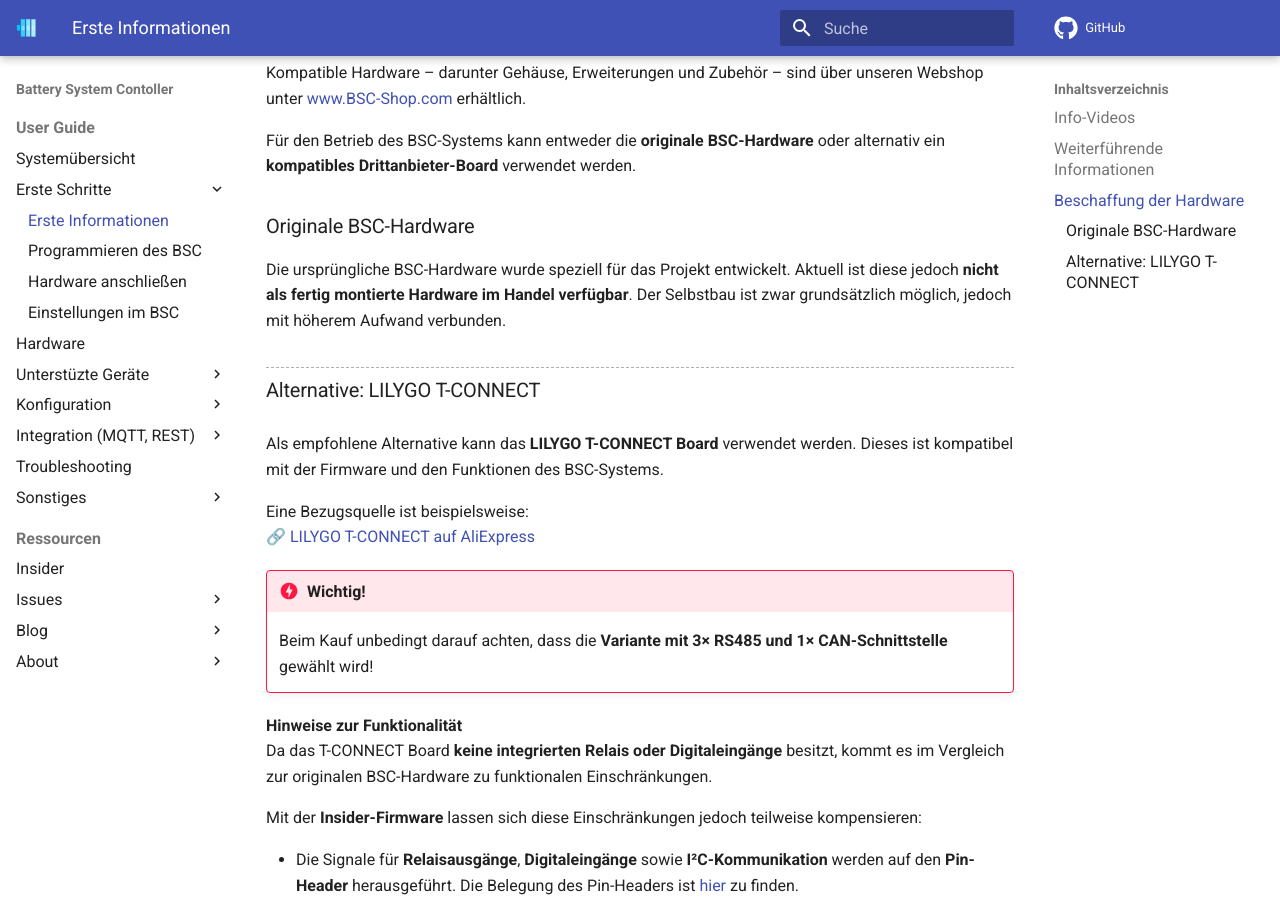
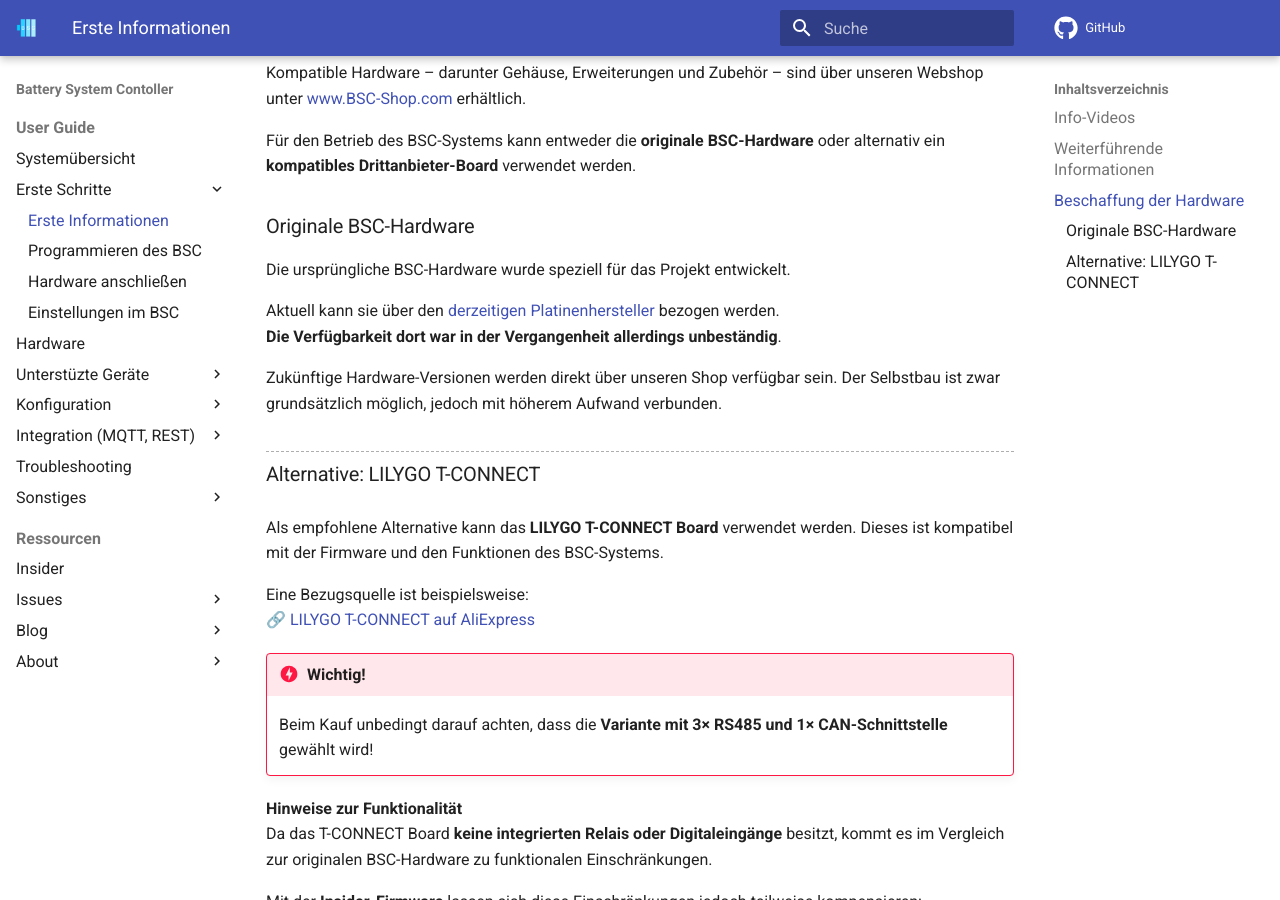
Before and after one commit to bsc-org/bsc, an MkDocs documentation site: the page built from docs/first_steps.md, in a window 1280 px wide and 900 px high, scrolled down 847 px. Built offline with MkDocs 1.6.1 and Material for MkDocs 9.7.7, drawn with Linux system fonts in a browser that asks for light colours; comment, search, counter and statistics services are not loaded.

```diff
--- a/docs/first_steps.md
+++ b/docs/first_steps.md
@@ -27,7 +27,12 @@
 Für den Betrieb des BSC-Systems kann entweder die **originale BSC-Hardware** oder alternativ ein **kompatibles Drittanbieter-Board** verwendet werden.
 
 ### Originale BSC-Hardware
-Die ursprüngliche BSC-Hardware wurde speziell für das Projekt entwickelt. Aktuell ist diese jedoch **nicht als fertig montierte Hardware im Handel verfügbar**. Der Selbstbau ist zwar grundsätzlich möglich, jedoch mit höherem Aufwand verbunden.
+Die ursprüngliche BSC-Hardware wurde speziell für das Projekt entwickelt.
+
+Aktuell kann sie über den [derzeitigen Platinenhersteller](https://de.aliexpress.com/item/1005007096164253.html) bezogen werden.
+**Die Verfügbarkeit dort war in der Vergangenheit allerdings unbeständig**.
+
+Zukünftige Hardware-Versionen werden direkt über unseren Shop verfügbar sein. Der Selbstbau ist zwar grundsätzlich möglich, jedoch mit höherem Aufwand verbunden.
 
 ### Alternative: LILYGO T-CONNECT
 Als empfohlene Alternative kann das **LILYGO T-CONNECT Board** verwendet werden. Dieses ist kompatibel mit der Firmware und den Funktionen des BSC-Systems.
```
